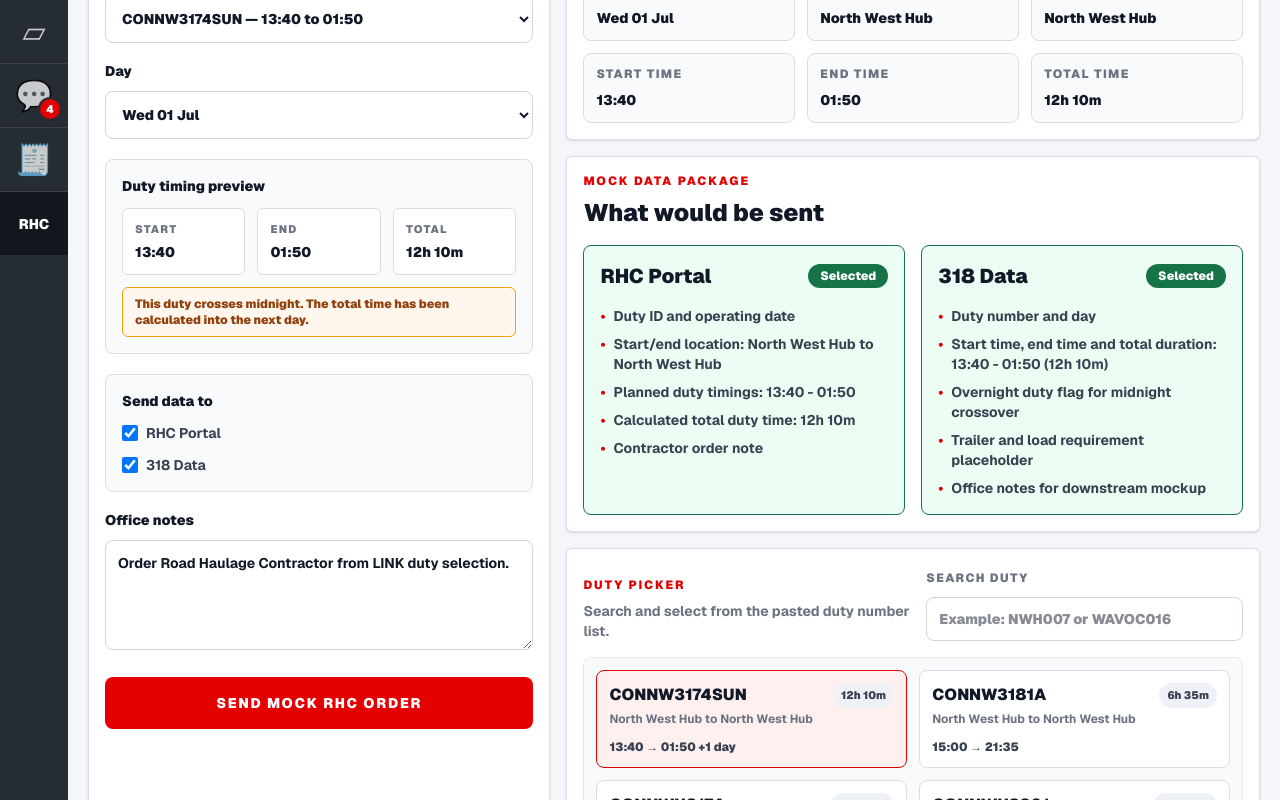
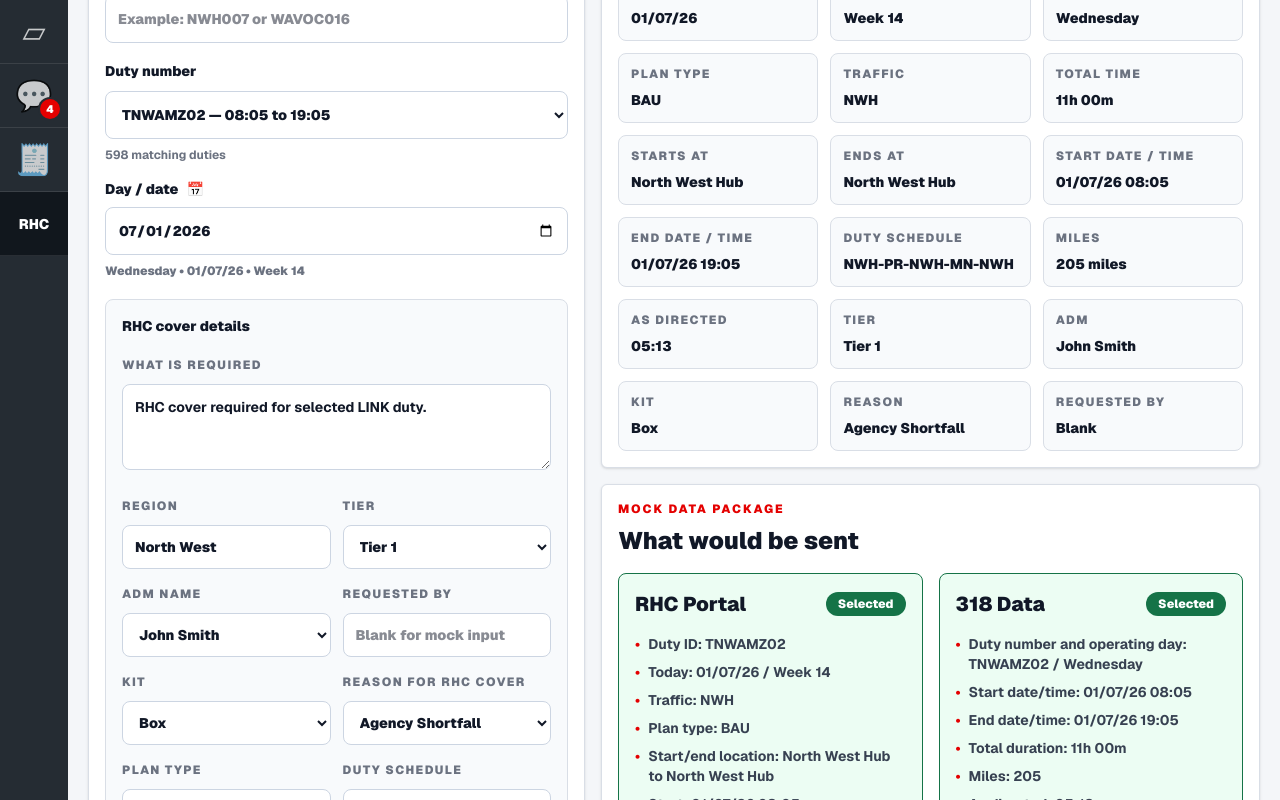
Before and after one commit to acannon76/rugby-league-supporter-web, a Next.js app: page /internal/app-ideas/link-message-mock/rhc-team in a window 1280 px wide. Shown: the part 320-1120 px from the top of the page. Built offline with nearby package versions, Linux system fonts and the light colour scheme.

Commit message:
RHC TEAM changes

```diff
--- a/src/app/internal/app-ideas/link-message-mock/rhc-team/page.tsx
+++ b/src/app/internal/app-ideas/link-message-mock/rhc-team/page.tsx
@@ -3023,7 +3023,7 @@ const rawDutyOptions = [
 ];
 
 const dutyOptions: DutyOption[] = rawDutyOptions.map((item) => {
-  const dutyLocation = item.duty.startsWith("WAVOC") ? "Warrington VOC" : "North West Hub";
+  const dutyLocation = item.duty.startsWith("WAVOC") ? "WAVOC" : "North West Hub";
   const duration = calculateDutyDuration(item.start, item.finish);
 
   return {
@@ -3035,19 +3035,45 @@ const dutyOptions: DutyOption[] = rawDutyOptions.map((item) => {
   };
 });
 
-const dayOptions = ["Mon 29 Jun", "Tue 30 Jun", "Wed 01 Jul", "Thu 02 Jul", "Fri 03 Jul", "Sat 04 Jul", "Sun 05 Jul"];
+const DEFAULT_MOCK_DATE = "2026-07-01";
+const WEEK_ONE_START_DATE = "2026-03-30";
+const defaultDuty = dutyOptions.find((item) => item.duty === "TNWAMZ02") ?? dutyOptions[0];
+
+const planTypeOptions = ["BAU", "BT", "Sprinter"];
+const tierOptions = ["Tier 1", "Tier 2", "Tier 3", "Tier 4"];
+const admOptions = ["John Smith", "Peter Jones", "Sarah Jane"];
+const kitOptions = ["Box", "Trailer", "18T", "DDT", "3.5T Van", "Traction Only"];
+const reasonOptions = ["Agency Shortfall", "Central Plan", "CPC Request"];
+const dutyScheduleOptions = [
+  "NWH-PR-NWH-MN-NWH",
+  "NWH_SDC_NWH",
+  "NWH-YDC-NE-NWH",
+  "NWH-MSH-NWH",
+  "NWH-PRDC-NWH",
+  "NWH-SWINDON-NWH",
+  "NWH-SWDC-NWH",
+];
 
 export default function RhcTeamPage() {
-  const [selectedDuty, setSelectedDuty] = useState(() => dutyOptions[0]?.duty ?? "");
-  const [selectedDay, setSelectedDay] = useState("Wed 01 Jul");
+  const [selectedDuty, setSelectedDuty] = useState(() => defaultDuty?.duty ?? "");
+  const [selectedDate, setSelectedDate] = useState(DEFAULT_MOCK_DATE);
   const [dutySearch, setDutySearch] = useState("");
   const [sendPortal, setSendPortal] = useState(true);
   const [send318, setSend318] = useState(true);
+  const [planType, setPlanType] = useState(planTypeOptions[0]);
+  const [required, setRequired] = useState("RHC cover required for selected LINK duty.");
+  const [region, setRegion] = useState("North West");
+  const [tier, setTier] = useState(tierOptions[0]);
+  const [admName, setAdmName] = useState(admOptions[0]);
+  const [requestedBy, setRequestedBy] = useState("");
+  const [kit, setKit] = useState(kitOptions[0]);
+  const [coverReason, setCoverReason] = useState(reasonOptions[0]);
+  const [dutySchedule, setDutySchedule] = useState(dutyScheduleOptions[0]);
   const [notes, setNotes] = useState("Order Road Haulage Contractor from LINK duty selection.");
   const [confirmation, setConfirmation] = useState("");
 
   const duty = useMemo(
-    () => dutyOptions.find((item) => item.duty === selectedDuty) ?? dutyOptions[0],
+    () => dutyOptions.find((item) => item.duty === selectedDuty) ?? defaultDuty,
     [selectedDuty],
   );
 
@@ -3065,6 +3091,24 @@ export default function RhcTeamPage() {
     );
   }, [dutySearch]);
 
+  const selectDutyOptions = useMemo(() => {
+    if (filteredDutyOptions.some((item) => item.duty === duty.duty)) {
+      return filteredDutyOptions;
+    }
+
+    return [duty, ...filteredDutyOptions];
+  }, [duty, filteredDutyOptions]);
+
+  const selectedDateLabel = formatShortDate(selectedDate);
+  const todayLabel = formatShortDate(DEFAULT_MOCK_DATE);
+  const dutyStartDay = getDayName(selectedDate);
+  const weekNumber = getMockWeekNumber(selectedDate);
+  const traffic = duty.duty.startsWith("WAVOC") ? "WAVOC" : "NWH";
+  const startDateTime = formatDateTime(selectedDate, duty.start);
+  const endDateTime = formatDateTime(selectedDate, duty.finish, duty.crossesMidnight);
+  const mockMiles = seededRange(`${duty.duty}-${selectedDate}-miles`, 100, 300);
+  const asDirected = seededTime(`${duty.duty}-${selectedDate}-as-directed`, 0, 360);
+
   function chooseDuty(nextDuty: string) {
     setSelectedDuty(nextDuty);
     setConfirmation("");
@@ -3076,8 +3120,12 @@ export default function RhcTeamPage() {
       .join(" and ");
 
     setConfirmation(
-      `${duty.duty} for ${selectedDay} has been prepared and sent to ${destinations || "the selected output"}. Duty time: ${duty.start} - ${duty.finish} (${duty.totalTime}).`,
+      `${duty.duty} has been sent to ${destinations || "the selected output"}. Start: ${startDateTime}. End: ${endDateTime}. Total: ${duty.totalTime}.`,
     );
+  }
+
+  function confirmUpload(uploadType: string) {
+    setConfirmation(`${uploadType} completed for ${duty.duty} on ${selectedDateLabel}.`);
   }
 
   return (
@@ -3097,7 +3145,7 @@ export default function RhcTeamPage() {
                 <div>
                   <h1 className="text-2xl font-black text-[#111827]">RHC Team Order Dashboard</h1>
                   <p className="text-sm font-bold text-[#6b7280]">
-                    Select a LINK duty and send mock order data to the RHC Portal and 318 Data.
+                    Select a LINK duty and send order data to the RHC Portal and 318 Data.
                   </p>
                 </div>
               </div>
@@ -3111,54 +3159,92 @@ export default function RhcTeamPage() {
             </div>
           </section>
 
-          <section className="mt-4 grid grid-cols-1 gap-4 xl:grid-cols-[0.8fr_1.2fr]">
+          <section className="mt-4 grid grid-cols-1 gap-4 xl:grid-cols-[0.86fr_1.14fr]">
             <aside className="rounded-md border border-[#d9dee6] bg-white p-4 shadow-sm">
               <p className="text-xs font-black uppercase tracking-[0.16em] text-[#e40000]">Step 1</p>
-              <h2 className="mt-2 text-2xl font-black text-[#111827]">Choose duty and day</h2>
+              <h2 className="mt-2 text-2xl font-black text-[#111827]">Choose duty and order details</h2>
 
               <label className="mt-5 block">
+                <span className="text-sm font-black text-[#111827]">Search duty</span>
+                <input
+                  value={dutySearch}
+                  onChange={(event) => {
+                    const nextSearch = event.target.value;
+                    setDutySearch(nextSearch);
+                    setConfirmation("");
+
+                    const exactMatch = dutyOptions.find(
+                      (item) => item.duty.toLowerCase() === nextSearch.trim().toLowerCase(),
+                    );
+
+                    if (exactMatch) {
+                      setSelectedDuty(exactMatch.duty);
+                    }
+                  }}
+                  placeholder="Example: NWH007 or WAVOC016"
+                  className="mt-2 h-12 w-full rounded-lg border border-[#ccd5e2] bg-white px-3 text-sm font-black text-[#111827] outline-none focus:border-[#e40000]"
+                />
+              </label>
+
+              <label className="mt-4 block">
                 <span className="text-sm font-black text-[#111827]">Duty number</span>
                 <select
-                  value={selectedDuty}
+                  value={duty.duty}
                   onChange={(event) => chooseDuty(event.target.value)}
                   className="mt-2 h-12 w-full rounded-lg border border-[#ccd5e2] bg-white px-3 text-sm font-black text-[#111827] outline-none focus:border-[#e40000]"
                 >
-                  {dutyOptions.map((item) => (
+                  {selectDutyOptions.map((item) => (
                     <option key={item.duty} value={item.duty}>
                       {item.duty} — {item.start} to {item.finish}
                     </option>
                   ))}
                 </select>
+                <p className="mt-2 text-xs font-bold text-[#6b7280]">
+                  {filteredDutyOptions.length} matching dut{filteredDutyOptions.length === 1 ? "y" : "ies"}
+                </p>
               </label>
 
               <label className="mt-4 block">
-                <span className="text-sm font-black text-[#111827]">Day</span>
-                <select
-                  value={selectedDay}
+                <span className="flex items-center gap-2 text-sm font-black text-[#111827]">
+                  <span>Day / date</span>
+                  <span aria-hidden="true">📅</span>
+                </span>
+                <input
+                  type="date"
+                  value={selectedDate}
                   onChange={(event) => {
-                    setSelectedDay(event.target.value);
+                    setSelectedDate(event.target.value);
                     setConfirmation("");
                   }}
                   className="mt-2 h-12 w-full rounded-lg border border-[#ccd5e2] bg-white px-3 text-sm font-black text-[#111827] outline-none focus:border-[#e40000]"
-                >
-                  {dayOptions.map((day) => (
-                    <option key={day}>{day}</option>
-                  ))}
-                </select>
+                />
+                <p className="mt-2 text-xs font-black text-[#6b7280]">
+                  {dutyStartDay} • {selectedDateLabel} • Week {weekNumber}
+                </p>
               </label>
 
               <section className="mt-5 rounded-lg border border-[#d9dee6] bg-[#f8fafc] p-4">
-                <p className="text-sm font-black text-[#111827]">Duty timing preview</p>
-                <div className="mt-3 grid grid-cols-1 gap-3 sm:grid-cols-3">
-                  <MiniTiming label="Start" value={duty.start} />
-                  <MiniTiming label="End" value={duty.finish} />
-                  <MiniTiming label="Total" value={duty.totalTime} />
+                <p className="text-sm font-black text-[#111827]">RHC cover details</p>
+
+                <label className="mt-4 block">
+                  <span className="text-xs font-black uppercase tracking-[0.12em] text-[#6b7280]">What is required</span>
+                  <textarea
+                    value={required}
+                    onChange={(event) => setRequired(event.target.value)}
+                    className="mt-2 min-h-[86px] w-full rounded-lg border border-[#ccd5e2] bg-white px-3 py-3 text-sm font-bold text-[#111827] outline-none focus:border-[#e40000]"
+                  />
+                </label>
+
+                <div className="mt-4 grid grid-cols-1 gap-3 md:grid-cols-2">
+                  <TextField label="Region" value={region} onChange={setRegion} />
+                  <SelectField label="Tier" value={tier} onChange={setTier} options={tierOptions} />
+                  <SelectField label="ADM Name" value={admName} onChange={setAdmName} options={admOptions} />
+                  <TextField label="Requested by" value={requestedBy} onChange={setRequestedBy} placeholder="Blank for mock input" />
+                  <SelectField label="Kit" value={kit} onChange={setKit} options={kitOptions} />
+                  <SelectField label="Reason for RHC cover" value={coverReason} onChange={setCoverReason} options={reasonOptions} />
+                  <SelectField label="Plan Type" value={planType} onChange={setPlanType} options={planTypeOptions} />
+                  <SelectField label="Duty Schedule" value={dutySchedule} onChange={setDutySchedule} options={dutyScheduleOptions} />
                 </div>
-                {duty.crossesMidnight ? (
-                  <p className="mt-3 rounded-md border border-[#f59e0b] bg-[#fff7ed] px-3 py-2 text-xs font-black text-[#92400e]">
-                    This duty crosses midnight. The total time has been calculated into the next day.
-                  </p>
-                ) : null}
               </section>
 
               <section className="mt-5 rounded-lg border border-[#d9dee6] bg-[#f8fafc] p-4">
@@ -3178,16 +3264,33 @@ export default function RhcTeamPage() {
                 <textarea
                   value={notes}
                   onChange={(event) => setNotes(event.target.value)}
-                  className="mt-2 min-h-[110px] w-full rounded-lg border border-[#ccd5e2] bg-white px-3 py-3 text-sm font-bold text-[#111827] outline-none focus:border-[#e40000]"
+                  className="mt-2 min-h-[96px] w-full rounded-lg border border-[#ccd5e2] bg-white px-3 py-3 text-sm font-bold text-[#111827] outline-none focus:border-[#e40000]"
                 />
               </label>
+
+              <div className="mt-5 grid grid-cols-1 gap-3 sm:grid-cols-2">
+                <button
+                  type="button"
+                  onClick={() => confirmUpload("RSL upload")}
+                  className="rounded-lg border border-[#e40000] bg-white px-4 py-3 text-sm font-black uppercase tracking-[0.12em] text-[#e40000] transition hover:bg-[#fff0f0]"
+                >
+                  RSL Upload
+                </button>
+                <button
+                  type="button"
+                  onClick={() => confirmUpload("318 upload")}
+                  className="rounded-lg border border-[#e40000] bg-white px-4 py-3 text-sm font-black uppercase tracking-[0.12em] text-[#e40000] transition hover:bg-[#fff0f0]"
+                >
+                  Upload 318&apos;s
+                </button>
+              </div>
 
               <button
                 type="button"
                 onClick={sendMockOrder}
-                className="mt-5 w-full rounded-lg bg-[#e40000] px-4 py-4 text-sm font-black uppercase tracking-[0.12em] text-white transition hover:bg-[#b80000]"
+                className="mt-3 w-full rounded-lg bg-[#e40000] px-4 py-4 text-sm font-black uppercase tracking-[0.12em] text-white transition hover:bg-[#b80000]"
               >
-                Send mock RHC order
+                Send RHC Order
               </button>
 
               {confirmation && (
@@ -3203,17 +3306,29 @@ export default function RhcTeamPage() {
                 <div className="flex flex-col gap-2 md:flex-row md:items-end md:justify-between">
                   <h2 className="mt-2 text-4xl font-black text-[#111827]">{duty.duty}</h2>
                   <p className="rounded-full bg-[#f3f4f6] px-3 py-1 text-xs font-black uppercase tracking-[0.12em] text-[#6b7280]">
-                    {duty.duty.startsWith("WAVOC") ? "WAVOC duty" : "North West Hub duty"}
+                    {traffic === "WAVOC" ? "WAVOC duty" : "North West Hub duty"}
                   </p>
                 </div>
 
                 <div className="mt-5 grid grid-cols-1 gap-3 md:grid-cols-3 2xl:grid-cols-6">
-                  <InfoBox label="Day" value={selectedDay} />
-                  <InfoBox label="Starts at" value={duty.startLocation} />
-                  <InfoBox label="Ends at" value={duty.endLocation} />
-                  <InfoBox label="Start time" value={duty.start} />
-                  <InfoBox label="End time" value={duty.finish} />
-                  <InfoBox label="Total time" value={duty.totalTime} />
+                  <InfoBox label="Today" value={todayLabel} />
+                  <InfoBox label="Week" value={`Week ${weekNumber}`} />
+                  <InfoBox label="Duty Start Day" value={dutyStartDay} />
+                  <InfoBox label="Plan Type" value={planType} />
+                  <InfoBox label="Traffic" value={traffic} />
+                  <InfoBox label="Total Time" value={duty.totalTime} />
+                  <InfoBox label="Starts At" value={duty.startLocation} />
+                  <InfoBox label="Ends At" value={duty.endLocation} />
+                  <InfoBox label="Start Date / Time" value={startDateTime} />
+                  <InfoBox label="End Date / Time" value={endDateTime} />
+                  <InfoBox label="Duty Schedule" value={dutySchedule} />
+                  <InfoBox label="Miles" value={`${mockMiles} miles`} />
+                  <InfoBox label="As Directed" value={asDirected} />
+                  <InfoBox label="Tier" value={tier} />
+                  <InfoBox label="ADM" value={admName} />
+                  <InfoBox label="Kit" value={kit} />
+                  <InfoBox label="Reason" value={coverReason} />
+                  <InfoBox label="Requested By" value={requestedBy || "Blank"} />
                 </div>
               </div>
 
@@ -3226,76 +3341,34 @@ export default function RhcTeamPage() {
                     title="RHC Portal"
                     enabled={sendPortal}
                     rows={[
-                      "Duty ID and operating date",
+                      `Duty ID: ${duty.duty}`,
+                      `Today: ${todayLabel} / Week ${weekNumber}`,
+                      `Traffic: ${traffic}`,
+                      `Plan type: ${planType}`,
                       `Start/end location: ${duty.startLocation} to ${duty.endLocation}`,
-                      `Planned duty timings: ${duty.start} - ${duty.finish}`,
-                      `Calculated total duty time: ${duty.totalTime}`,
-                      "Contractor order note",
+                      `Start: ${startDateTime}`,
+                      `End: ${endDateTime}`,
+                      `Duty schedule: ${dutySchedule}`,
+                      `Reason: ${coverReason}`,
+                      `Requirement: ${required}`,
+                      `Region / tier / ADM: ${region} / ${tier} / ${admName}`,
                     ]}
                   />
                   <DataPackageCard
                     title="318 Data"
                     enabled={send318}
                     rows={[
-                      "Duty number and day",
-                      `Start time, end time and total duration: ${duty.start} - ${duty.finish} (${duty.totalTime})`,
-                      duty.crossesMidnight ? "Overnight duty flag for midnight crossover" : "Same-day duty timing flag",
-                      "Trailer and load requirement placeholder",
+                      `Duty number and operating day: ${duty.duty} / ${dutyStartDay}`,
+                      `Start date/time: ${startDateTime}`,
+                      `End date/time: ${endDateTime}`,
+                      `Total duration: ${duty.totalTime}`,
+                      `Miles: ${mockMiles}`,
+                      `As directed: ${asDirected}`,
+                      `Kit: ${kit}`,
+                      `Requested by: ${requestedBy || "Blank"}`,
                       "Office notes for downstream mockup",
                     ]}
                   />
-                </div>
-              </div>
-
-              <div className="rounded-md border border-[#d9dee6] bg-white p-4 shadow-sm">
-                <div className="flex flex-col gap-3 lg:flex-row lg:items-end lg:justify-between">
-                  <div>
-                    <p className="text-xs font-black uppercase tracking-[0.16em] text-[#e40000]">Duty picker</p>
-                    <p className="mt-2 text-sm font-bold text-[#6b7280]">
-                      Search and select from the pasted duty number list.
-                    </p>
-                  </div>
-                  <label className="block lg:w-[340px]">
-                    <span className="text-xs font-black uppercase tracking-[0.12em] text-[#6b7280]">Search duty</span>
-                    <input
-                      value={dutySearch}
-                      onChange={(event) => setDutySearch(event.target.value)}
-                      placeholder="Example: NWH007 or WAVOC016"
-                      className="mt-2 h-11 w-full rounded-lg border border-[#ccd5e2] bg-white px-3 text-sm font-black text-[#111827] outline-none focus:border-[#e40000]"
-                    />
-                  </label>
-                </div>
-
-                <div className="mt-4 max-h-[460px] overflow-y-auto rounded-lg border border-[#e5e7eb] bg-[#f8fafc] p-3">
-                  <div className="grid grid-cols-1 gap-3 md:grid-cols-2 2xl:grid-cols-3">
-                    {filteredDutyOptions.map((item) => (
-                      <button
-                        key={item.duty}
-                        type="button"
-                        onClick={() => chooseDuty(item.duty)}
-                        className={`rounded-lg border p-3 text-left transition hover:border-[#e40000] ${
-                          selectedDuty === item.duty ? "border-[#e40000] bg-[#fff0f0]" : "border-[#d9dee6] bg-white"
-                        }`}
-                      >
-                        <div className="flex items-start justify-between gap-3">
-                          <div>
-                            <p className="font-black text-[#111827]">{item.duty}</p>
-                            <p className="mt-1 text-xs font-bold text-[#6b7280]">{item.startLocation} to {item.endLocation}</p>
-                          </div>
-                          <span className="rounded-full bg-[#eef2f7] px-2 py-1 text-[11px] font-black text-[#374151]">
-                            {item.totalTime}
-                          </span>
-                        </div>
-                        <p className="mt-3 text-xs font-black text-[#374151]">
-                          {item.start} → {item.finish}{item.crossesMidnight ? " +1 day" : ""}
-                        </p>
-                      </button>
-                    ))}
-                  </div>
-
-                  {filteredDutyOptions.length === 0 ? (
-                    <p className="p-4 text-sm font-black text-[#6b7280]">No duty numbers match your search.</p>
-                  ) : null}
                 </div>
               </div>
             </section>
@@ -3372,7 +3445,7 @@ function OfficeSidebar() {
   );
 }
 
-function InfoBox({ label, value }: { label: string; value: string }) {
+function InfoBox({ label, value }: { label: string; value: string | number }) {
   return (
     <div className="rounded-lg border border-[#d9dee6] bg-[#f8fafc] p-3">
       <p className="text-xs font-black uppercase tracking-[0.12em] text-[#6b7280]">{label}</p>
@@ -3381,12 +3454,54 @@ function InfoBox({ label, value }: { label: string; value: string }) {
   );
 }
 
-function MiniTiming({ label, value }: { label: string; value: string }) {
+function TextField({
+  label,
+  value,
+  onChange,
+  placeholder,
+}: {
+  label: string;
+  value: string;
+  onChange: (value: string) => void;
+  placeholder?: string;
+}) {
   return (
-    <div className="rounded-md border border-[#d9dee6] bg-white p-3">
-      <p className="text-[11px] font-black uppercase tracking-[0.12em] text-[#6b7280]">{label}</p>
-      <p className="mt-1 text-sm font-black text-[#111827]">{value}</p>
-    </div>
+    <label className="block">
+      <span className="text-xs font-black uppercase tracking-[0.12em] text-[#6b7280]">{label}</span>
+      <input
+        value={value}
+        onChange={(event) => onChange(event.target.value)}
+        placeholder={placeholder}
+        className="mt-2 h-11 w-full rounded-lg border border-[#ccd5e2] bg-white px-3 text-sm font-black text-[#111827] outline-none focus:border-[#e40000]"
+      />
+    </label>
+  );
+}
+
+function SelectField({
+  label,
+  value,
+  onChange,
+  options,
+}: {
+  label: string;
+  value: string;
+  onChange: (value: string) => void;
+  options: string[];
+}) {
+  return (
+    <label className="block">
+      <span className="text-xs font-black uppercase tracking-[0.12em] text-[#6b7280]">{label}</span>
+      <select
+        value={value}
+        onChange={(event) => onChange(event.target.value)}
+        className="mt-2 h-11 w-full rounded-lg border border-[#ccd5e2] bg-white px-3 text-sm font-black text-[#111827] outline-none focus:border-[#e40000]"
+      >
+        {options.map((option) => (
+          <option key={option}>{option}</option>
+        ))}
+      </select>
+    </label>
   );
 }
 
@@ -3437,3 +3552,69 @@ function timeToMinutes(time: string) {
   const [hours, minutes] = time.split(":").map(Number);
   return hours * 60 + minutes;
 }
+
+function parseDateInput(dateInput: string) {
+  const [year, month, day] = dateInput.split("-").map(Number);
+  return new Date(year, month - 1, day);
+}
+
+function formatShortDate(dateInput: string) {
+  const date = parseDateInput(dateInput);
+  const day = String(date.getDate()).padStart(2, "0");
+  const month = String(date.getMonth() + 1).padStart(2, "0");
+  const year = String(date.getFullYear()).slice(-2);
+
+  return `${day}/${month}/${year}`;
+}
+
+function getDayName(dateInput: string) {
+  return parseDateInput(dateInput).toLocaleDateString("en-GB", { weekday: "long" });
+}
+
+function getMockWeekNumber(dateInput: string) {
+  const selectedDate = parseDateInput(dateInput);
+  const weekOneStart = parseDateInput(WEEK_ONE_START_DATE);
+  const selectedStart = new Date(selectedDate.getFullYear(), selectedDate.getMonth(), selectedDate.getDate());
+  const baseStart = new Date(weekOneStart.getFullYear(), weekOneStart.getMonth(), weekOneStart.getDate());
+  const daysDifference = Math.floor((selectedStart.getTime() - baseStart.getTime()) / (24 * 60 * 60 * 1000));
+  const weekIndex = Math.floor(daysDifference / 7);
+
+  return ((weekIndex % 52) + 52) % 52 + 1;
+}
+
+function formatDateTime(dateInput: string, time: string, addDay = false) {
+  const date = parseDateInput(dateInput);
+
+  if (addDay) {
+    date.setDate(date.getDate() + 1);
+  }
+
+  return `${formatShortDate(formatDateForInput(date))} ${time}`;
+}
+
+function formatDateForInput(date: Date) {
+  const year = date.getFullYear();
+  const month = String(date.getMonth() + 1).padStart(2, "0");
+  const day = String(date.getDate()).padStart(2, "0");
+
+  return `${year}-${month}-${day}`;
+}
+
+function seededRange(seed: string, min: number, max: number) {
+  const value = hashSeed(seed);
+  return min + (value % (max - min + 1));
+}
+
+function seededTime(seed: string, minMinutes: number, maxMinutes: number) {
+  const totalMinutes = seededRange(seed, minMinutes, maxMinutes);
+  const hours = Math.floor(totalMinutes / 60);
+  const minutes = totalMinutes % 60;
+
+  return `${String(hours).padStart(2, "0")}:${String(minutes).padStart(2, "0")}`;
+}
+
+function hashSeed(seed: string) {
+  return seed.split("").reduce((hash, character) => {
+    return (hash * 31 + character.charCodeAt(0)) >>> 0;
+  }, 7);
+}
```
